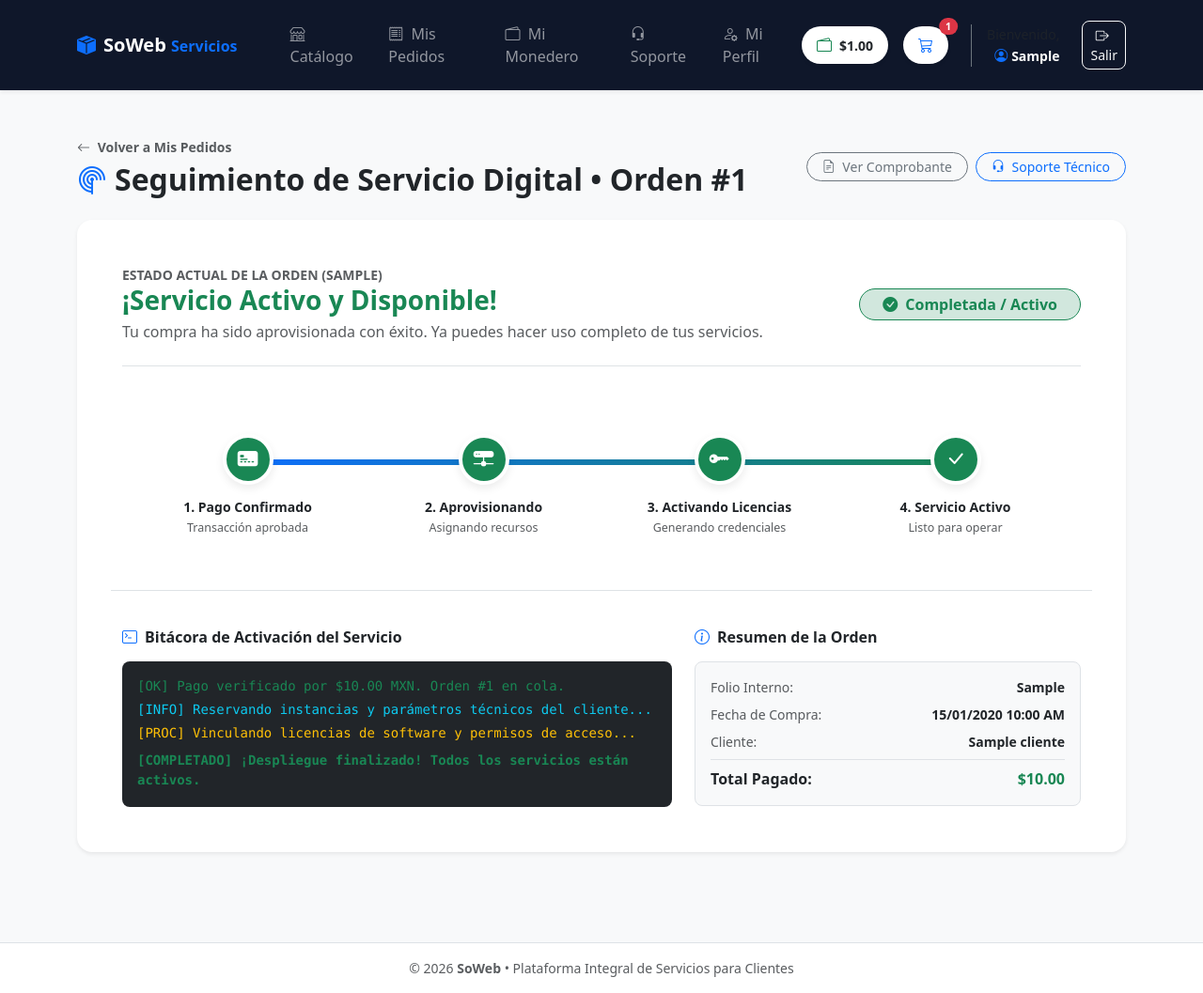
After one commit to NozomiTGL/SoWeb, a Django app: page /tienda/mis-pedidos/1/seguimiento/ in a window 1280 px wide. The commit adds this page. Shown: the whole page at 94% size. Run offline with Django 5.2, Linux system fonts and the light colour scheme; a user stored in the database is signed in; tables that the repository leaves empty hold one stand-in row (values such as "Sample post").

Commit message:
ultimo commit

```diff
--- /dev/null
+++ b/tienda/templates/tienda/seguimiento_orden.html
@@ -0,0 +1,276 @@
+{% extends 'crm/base_cliente.html' %}
+
+{% block content %}
+<style>
+    .tracker-step {
+        position: relative;
+        z-index: 2;
+        text-align: center;
+        flex: 1;
+    }
+    .tracker-icon {
+        width: 54px;
+        height: 54px;
+        border-radius: 50%;
+        display: inline-flex;
+        align-items: center;
+        justify-content: center;
+        font-size: 1.35rem;
+        background-color: #e9ecef;
+        color: #6c757d;
+        border: 4px solid #fff;
+        box-shadow: 0 4px 10px rgba(0,0,0,0.08);
+        transition: all 0.4s ease;
+    }
+    .tracker-step.active .tracker-icon {
+        background-color: #0d6efd;
+        color: #fff;
+        transform: scale(1.1);
+        box-shadow: 0 0 0 6px rgba(13, 110, 253, 0.2);
+    }
+    .tracker-step.completed .tracker-icon {
+        background-color: #198754;
+        color: #fff;
+    }
+    .tracker-line-container {
+        position: absolute;
+        top: 27px;
+        left: 12.5%;
+        right: 12.5%;
+        height: 6px;
+        background-color: #e9ecef;
+        z-index: 1;
+        border-radius: 4px;
+        overflow: hidden;
+    }
+    .tracker-line-fill {
+        height: 100%;
+        width: 0%;
+        background: linear-gradient(90deg, #0d6efd, #198754);
+        transition: width 0.25s linear;
+    }
+    @keyframes pulseGlow {
+        0% { opacity: 1; }
+        50% { opacity: 0.55; }
+        100% { opacity: 1; }
+    }
+    .pulsing-text {
+        animation: pulseGlow 1.5s infinite;
+    }
+</style>
+
+<div class="py-4">
+    <!-- Encabezado y navegación -->
+    <div class="d-flex justify-content-between align-items-center mb-4 flex-wrap gap-2">
+        <div>
+            <a href="{% url 'mis_pedidos' %}" class="text-decoration-none text-muted small fw-semibold">
+                <i class="bi bi-arrow-left me-1"></i> Volver a Mis Pedidos
+            </a>
+            <h2 class="fw-bold text-dark mt-1 mb-0">
+                <i class="bi bi-radar me-2 text-primary"></i>Seguimiento de Servicio Digital • Orden #{{ orden.id }}
+            </h2>
+        </div>
+        <div class="d-flex gap-2">
+            <a href="{% url 'detalle_orden' orden.id %}" class="btn btn-outline-secondary btn-sm rounded-pill px-3">
+                <i class="bi bi-file-earmark-text me-1"></i> Ver Comprobante
+            </a>
+            <a href="{% url 'mis_tickets' %}" class="btn btn-outline-primary btn-sm rounded-pill px-3">
+                <i class="bi bi-headset me-1"></i> Soporte Técnico
+            </a>
+        </div>
+    </div>
+
+    <!-- Tarjeta Principal de Seguimiento tipo Amazon -->
+    <div class="card border-0 shadow-sm rounded-4 p-4 p-md-5 bg-white mb-4">
+
+        <!-- Banner de Estado Dinámico -->
+        <div class="d-flex justify-content-between align-items-center pb-4 mb-4 border-bottom flex-wrap gap-3">
+            <div>
+                <span class="text-uppercase small fw-bold text-muted d-block">Estado Actual de la Orden ({{ orden.folio }})</span>
+                <h3 id="titulo-estado" class="fw-bold text-primary mb-1 pulsing-text">
+                    Aprovisionando tu entorno digital...
+                </h3>
+                <p id="subtitulo-estado" class="text-muted mb-0">
+                    Estamos configurando tus servicios en la nube. Este proceso toma aproximadamente 20 segundos.
+                </p>
+            </div>
+            <div class="text-md-end">
+                <span id="badge-estado" class="badge bg-primary-subtle text-primary border border-primary rounded-pill px-4 py-2 fs-6">
+                    <span class="spinner-border spinner-border-sm me-2" role="status"></span>En progreso (<span id="contador-segundos">20</span>s)
+                </span>
+            </div>
+        </div>
+
+        <!-- Barra de Pasos Visual (Stepper) -->
+        <div class="position-relative my-5 px-2">
+            <div class="tracker-line-container">
+                <div id="tracker-progress-bar" class="tracker-line-fill"></div>
+            </div>
+
+            <div class="d-flex justify-content-between position-relative">
+                <!-- Paso 1 -->
+                <div id="step-1" class="tracker-step completed">
+                    <div class="tracker-icon"><i class="bi bi-credit-card-2-front-fill"></i></div>
+                    <h6 class="fw-bold text-dark mt-3 mb-1 small">1. Pago Confirmado</h6>
+                    <span class="text-muted d-none d-sm-block" style="font-size: 0.78rem;">Transacción aprobada</span>
+                </div>
+
+                <!-- Paso 2 -->
+                <div id="step-2" class="tracker-step active">
+                    <div class="tracker-icon"><i class="bi bi-hdd-network-fill"></i></div>
+                    <h6 class="fw-bold text-dark mt-3 mb-1 small">2. Aprovisionando</h6>
+                    <span class="text-muted d-none d-sm-block" style="font-size: 0.78rem;">Asignando recursos</span>
+                </div>
+
+                <!-- Paso 3 -->
+                <div id="step-3" class="tracker-step">
+                    <div class="tracker-icon"><i class="bi bi-key-fill"></i></div>
+                    <h6 class="fw-bold text-dark mt-3 mb-1 small">3. Activando Licencias</h6>
+                    <span class="text-muted d-none d-sm-block" style="font-size: 0.78rem;">Generando credenciales</span>
+                </div>
+
+                <!-- Paso 4 -->
+                <div id="step-4" class="tracker-step">
+                    <div class="tracker-icon"><i class="bi bi-check-lg"></i></div>
+                    <h6 class="fw-bold text-dark mt-3 mb-1 small">4. Servicio Activo</h6>
+                    <span class="text-muted d-none d-sm-block" style="font-size: 0.78rem;">Listo para operar</span>
+                </div>
+            </div>
+        </div>
+
+        <!-- Bitácora en Vivo del Despliegue Digital -->
+        <div class="row g-4 mt-2 pt-3 border-top">
+            <div class="col-lg-7">
+                <h6 class="fw-bold text-dark mb-3"><i class="bi bi-terminal me-2 text-primary"></i>Bitácora de Activación del Servicio</h6>
+                <div class="bg-dark text-light rounded-3 p-3 font-monospace small" style="min-height: 155px;">
+                    <div id="log-1" class="text-success mb-1">[OK] Pago verificado por ${{ orden.total }} MXN. Orden #{{ orden.id }} en cola.</div>
+                    <div id="log-2" class="text-info mb-1 d-none">[INFO] Reservando instancias y parámetros técnicos del cliente...</div>
+                    <div id="log-3" class="text-warning mb-1 d-none">[PROC] Vinculando licencias de software y permisos de acceso...</div>
+                    <div id="log-4" class="text-success fw-bold mt-2 d-none">[COMPLETADO] ¡Despliegue finalizado! Todos los servicios están activos.</div>
+                </div>
+            </div>
+
+            <div class="col-lg-5">
+                <h6 class="fw-bold text-dark mb-3"><i class="bi bi-info-circle me-2 text-primary"></i>Resumen de la Orden</h6>
+                <div class="bg-light rounded-3 p-3 border">
+                    <div class="d-flex justify-content-between mb-2 small">
+                        <span class="text-muted">Folio Interno:</span>
+                        <span class="fw-bold text-dark">{{ orden.folio }}</span>
+                    </div>
+                    <div class="d-flex justify-content-between mb-2 small">
+                        <span class="text-muted">Fecha de Compra:</span>
+                        <span class="fw-semibold text-dark">{{ orden.fecha|date:"d/m/Y h:i A" }}</span>
+                    </div>
+                    <div class="d-flex justify-content-between mb-2 small">
+                        <span class="text-muted">Cliente:</span>
+                        <span class="fw-semibold text-dark">{{ orden.cliente.nombre }}</span>
+                    </div>
+                    <div class="d-flex justify-content-between pt-2 border-top">
+                        <span class="fw-bold text-dark">Total Pagado:</span>
+                        <span class="fw-bold text-success">${{ orden.total }}</span>
+                    </div>
+                </div>
+            </div>
+        </div>
+
+    </div>
+</div>
+
+<script>
+document.addEventListener('DOMContentLoaded', function() {
+    const DURACION_TOTAL = 20; // 20 segundos
+    let elapsed = parseFloat("{{ segundos_transcurridos|stringformat:'f' }}") || 0;
+    const estadoInicial = "{{ orden.estado }}";
+    const urlEstadoJson = "{% url 'estado_orden_json' orden.id %}";
+
+    const progressBar = document.getElementById('tracker-progress-bar');
+    const step1 = document.getElementById('step-1');
+    const step2 = document.getElementById('step-2');
+    const step3 = document.getElementById('step-3');
+    const step4 = document.getElementById('step-4');
+
+    const log2 = document.getElementById('log-2');
+    const log3 = document.getElementById('log-3');
+    const log4 = document.getElementById('log-4');
+
+    const tituloEstado = document.getElementById('titulo-estado');
+    const subtituloEstado = document.getElementById('subtitulo-estado');
+    const badgeEstado = document.getElementById('badge-estado');
+    const contadorSegundos = document.getElementById('contador-segundos');
+
+    let sincronizadoConServidor = (estadoInicial === 'Completada');
+
+    function marcarComoCompletado() {
+        progressBar.style.width = '100%';
+        [step1, step2, step3, step4].forEach(s => {
+            s.classList.remove('active');
+            s.classList.add('completed');
+        });
+        log2.classList.remove('d-none');
+        log3.classList.remove('d-none');
+        log4.classList.remove('d-none');
+
+        tituloEstado.textContent = "¡Servicio Activo y Disponible!";
+        tituloEstado.classList.remove('text-primary', 'pulsing-text');
+        tituloEstado.classList.add('text-success');
+        subtituloEstado.textContent = "Tu compra ha sido aprovisionada con éxito. Ya puedes hacer uso completo de tus servicios.";
+
+        badgeEstado.className = "badge bg-success-subtle text-success border border-success rounded-pill px-4 py-2 fs-6";
+        badgeEstado.innerHTML = '<i class="bi bi-check-circle-fill me-2"></i>Completada / Activo';
+
+        // Confirmar actualización en la base de datos de Django
+        if (!sincronizadoConServidor) {
+            sincronizadoConServidor = true;
+            fetch(urlEstadoJson).catch(err => console.error(err));
+        }
+    }
+
+    function actualizarProgreso(segundos) {
+        if (segundos >= DURACION_TOTAL || estadoInicial === 'Completada') {
+            marcarComoCompletado();
+            return true;
+        }
+
+        const porcentaje = Math.min(100, (segundos / DURACION_TOTAL) * 100);
+        progressBar.style.width = porcentaje + '%';
+
+        const restantes = Math.max(1, Math.ceil(DURACION_TOTAL - segundos));
+        if (contadorSegundos) contadorSegundos.textContent = restantes;
+
+        // Etapa 1 -> 2 (0s a 6s)
+        if (segundos >= 2) {
+            log2.classList.remove('d-none');
+        }
+
+        // Etapa 2 -> 3 (a partir de los 8s)
+        if (segundos >= 8) {
+            step2.classList.remove('active');
+            step2.classList.add('completed');
+            step3.classList.add('active');
+            log3.classList.remove('d-none');
+            tituloEstado.textContent = "Activando licencias y credenciales...";
+        }
+
+        // Etapa 3 -> 4 (a partir de los 15s)
+        if (segundos >= 15) {
+            step3.classList.remove('active');
+            step3.classList.add('completed');
+            step4.classList.add('active');
+            tituloEstado.textContent = "Finalizando configuración del servicio...";
+        }
+
+        return false;
+    }
+
+    // Pintar estado inicial al cargar la página
+    if (!actualizarProgreso(elapsed)) {
+        const intervalo = setInterval(() => {
+            elapsed += 0.25;
+            if (actualizarProgreso(elapsed)) {
+                clearInterval(intervalo);
+            }
+        }, 250);
+    }
+});
+</script>
+{% endblock %}
--- a/tienda/urls.py
+++ b/tienda/urls.py
@@ -25,4 +25,10 @@ urlpatterns = [
     path('mis-pedidos/<int:orden_id>/', views.detalle_orden, name='detalle_orden'),
 
     path('monedero/historial/', views.historial_monedero, name='historial_monedero'),
+
+    # Historial y Seguimiento de Pedidos
+    path('mis-pedidos/', views.mis_pedidos, name='mis_pedidos'),
+    path('mis-pedidos/<int:orden_id>/', views.detalle_orden, name='detalle_orden'),
+    path('mis-pedidos/<int:orden_id>/seguimiento/', views.seguimiento_orden, name='seguimiento_orden'),
+    path('mis-pedidos/<int:orden_id>/estado-json/', views.estado_orden_json, name='estado_orden_json'),
 ]
--- a/tienda/views.py
+++ b/tienda/views.py
@@ -12,6 +12,8 @@ from crm.models import Cliente
 from django.db import transaction
 from .models import Carrito, CarritoDetalle, Monedero, CodigoRecarga
 from .models import Carrito, CarritoDetalle, Monedero, MovimientoMonedero
+from django.utils import timezone
+from django.http import JsonResponse
 
 @login_required
 def catalogo_tienda(request):
@@ -206,13 +208,25 @@ def checkout(request):
     }
     return render(request, 'tienda/checkout.html', context)
 
+def _sincronizar_estado_orden(orden):
+    """
+    Evalúa el tiempo transcurrido desde la creación de la orden.
+    Si han pasado >= 20 segundos y sigue en proceso, la marca como 'Completada' en la BD.
+    """
+    if orden.estado in ['Pendiente', 'Procesando']:
+        ahora = timezone.now()
+        segundos = (ahora - orden.fecha).total_seconds()
+        if segundos >= 20:
+            orden.estado = 'Completada'
+            orden.save(update_fields=['estado'])
+    return orden
 
 @login_required
 @transaction.atomic
 def procesar_compra(request):
     """
-    Procesa la compra admitiendo múltiples medios de pago (Monedero, Tarjeta, PayPal y Mixto)
-    e integra el registro en el historial de movimientos del monedero.
+    Procesa la compra, registra la orden en estado 'Procesando' y redirige
+    al seguimiento en vivo tipo Amazon.
     """
     if request.method != 'POST':
         return redirect('checkout')
@@ -232,7 +246,6 @@ def procesar_compra(request):
     monto_tarjeta_usado = Decimal('0.00')
     monto_paypal_usado = Decimal('0.00')
 
-    # Validaciones según método de pago elegido
     if metodo_pago == 'monedero':
         if monedero.saldo_actual < subtotal:
             messages.error(request, "Saldo insuficiente en tu monedero virtual. Elige otro método de pago o recarga saldo.")
@@ -269,12 +282,10 @@ def procesar_compra(request):
         messages.error(request, "Seleccione un método de pago válido.")
         return redirect('checkout')
 
-    # Descuento del Monedero si se utilizó + Registro en Historial
     if monto_monedero_usado > 0:
         monedero.saldo_actual -= monto_monedero_usado
         monedero.save()
 
-        # Registro en el historial de movimientos
         MovimientoMonedero.objects.create(
             monedero=monedero,
             tipo='Compra',
@@ -282,30 +293,32 @@ def procesar_compra(request):
             descripcion="Consumo por compra en tienda"
         )
 
-    # Descuento de stock en SCM
     for item in detalles:
         item.producto.stock_actual -= item.cantidad
         item.producto.save()
 
-    # Obtener perfil del cliente (CRM)
     cliente_obj = Cliente.objects.filter(usuario_login=request.user).first()
     if not cliente_obj:
         messages.error(request, "No se encontró un perfil de Cliente asociado a tu cuenta.")
         return redirect('checkout')
 
-    # Registrar Orden en ERP
+    # Guardar dirección de facturación si el cliente la confirmó/editó en el checkout
+    direccion_post = request.POST.get('direccion_facturacion')
+    if direccion_post is not None and hasattr(cliente_obj, 'direccion_facturacion'):
+        cliente_obj.direccion_facturacion = direccion_post.strip()
+        cliente_obj.save()
+
+    # Registrar Orden en ERP iniciando en 'Procesando' para el seguimiento de 20s
     orden = OrdenEmpresarial.objects.create(
         cliente=cliente_obj,
         total=subtotal,
-        estado='Procesada' if hasattr(OrdenEmpresarial, 'estado') else 'Pendiente'
+        estado='Procesando'
     )
 
-    # Vaciar los detalles del carrito y restablecer estado
     carrito.detalles.all().delete()
     carrito.estado = 'Activo'
     carrito.save()
 
-    # Formatear métodos usados para el mensaje final
     metodos_usados = []
     if monto_monedero_usado > 0:
         metodos_usados.append(f"Monedero: ${monto_monedero_usado:.2f}")
@@ -318,27 +331,27 @@ def procesar_compra(request):
 
     messages.success(
         request,
-        f"¡Compra completada con éxito! Orden #{orden.id} generada. ({resumen_pago})"
+        f"¡Pago confirmado! Orden #{orden.id} generada ({resumen_pago}). Estamos aprovisionando tus servicios."
     )
-    return redirect('catalogo_tienda')
+    return redirect('seguimiento_orden', orden_id=orden.id)
 
 
 @login_required
 def mis_pedidos(request):
     """
-    Consulta y muestra el historial de órdenes del cliente autenticado.
+    Consulta y muestra el historial de órdenes del cliente autenticado,
+    sincronizando automáticamente el estado de las órdenes que ya cumplieron los 20s.
     """
     cliente_obj = Cliente.objects.filter(usuario_login=request.user).first()
 
     if cliente_obj:
-        ordenes = OrdenEmpresarial.objects.filter(cliente=cliente_obj).order_by('-id')
+        ordenes = list(OrdenEmpresarial.objects.filter(cliente=cliente_obj).order_by('-id'))
+        for orden in ordenes:
+            _sincronizar_estado_orden(orden)
     else:
         ordenes = []
 
-    context = {
-        'ordenes': ordenes
-    }
-    return render(request, 'tienda/mis_pedidos.html', context)
+    return render(request, 'tienda/mis_pedidos.html', {'ordenes': ordenes})
 
 @login_required
 def detalle_orden(request, orden_id):
@@ -347,11 +360,43 @@ def detalle_orden(request, orden_id):
     """
     cliente_obj = get_object_or_404(Cliente, usuario_login=request.user)
     orden = get_object_or_404(OrdenEmpresarial, id=orden_id, cliente=cliente_obj)
+    _sincronizar_estado_orden(orden)
+
+    return render(request, 'tienda/detalle_orden.html', {'orden': orden})
+
+@login_required
+def seguimiento_orden(request, orden_id):
+    """
+    Vista tipo Amazon para rastrear el aprovisionamiento digital de un servicio.
+    """
+    cliente_obj = get_object_or_404(Cliente, usuario_login=request.user)
+    orden = get_object_or_404(OrdenEmpresarial, id=orden_id, cliente=cliente_obj)
+    _sincronizar_estado_orden(orden)
+
+    segundos_transcurridos = max(0, (timezone.now() - orden.fecha).total_seconds())
+    if orden.estado == 'Completada':
+        segundos_transcurridos = 20
 
     context = {
-        'orden': orden
+        'orden': orden,
+        'segundos_transcurridos': round(segundos_transcurridos, 2),
     }
-    return render(request, 'tienda/detalle_orden.html', context)
+    return render(request, 'tienda/seguimiento_orden.html', context)
+
+@login_required
+def estado_orden_json(request, orden_id):
+    """
+    Endpoint ligero que sincroniza y devuelve el estado actual de la orden en JSON
+    cuando la barra de progreso llega a los 20 segundos.
+    """
+    cliente_obj = get_object_or_404(Cliente, usuario_login=request.user)
+    orden = get_object_or_404(OrdenEmpresarial, id=orden_id, cliente=cliente_obj)
+    _sincronizar_estado_orden(orden)
+
+    return JsonResponse({
+        'id': orden.id,
+        'estado': orden.estado,
+    })
 
 @login_required
 def historial_monedero(request):
```
Also changed, not shown: tienda/templates/tienda/mis_pedidos.html (+24 -8 lines).
